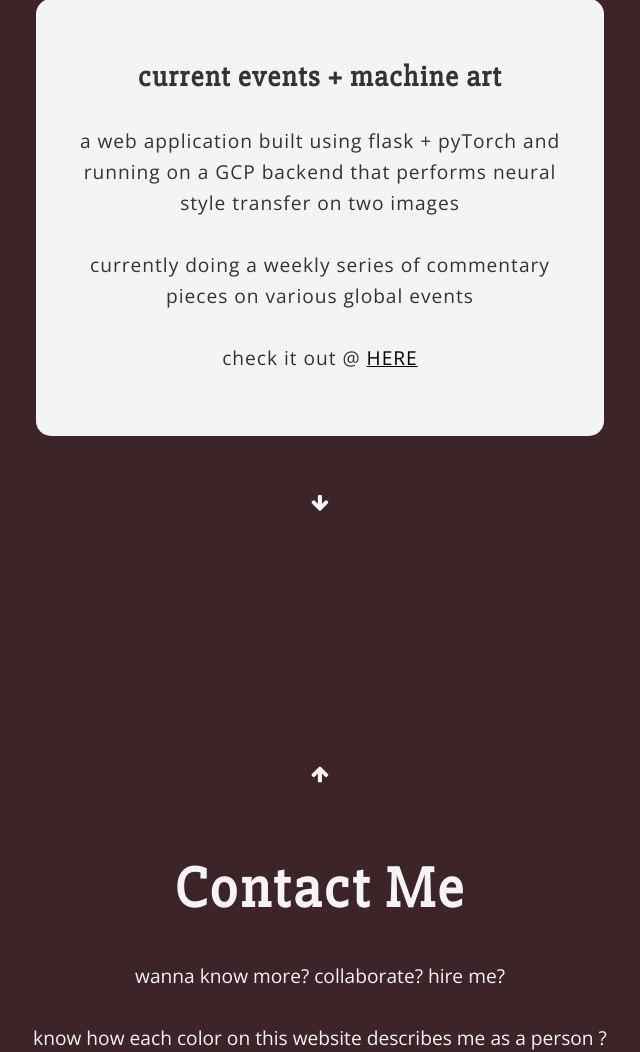
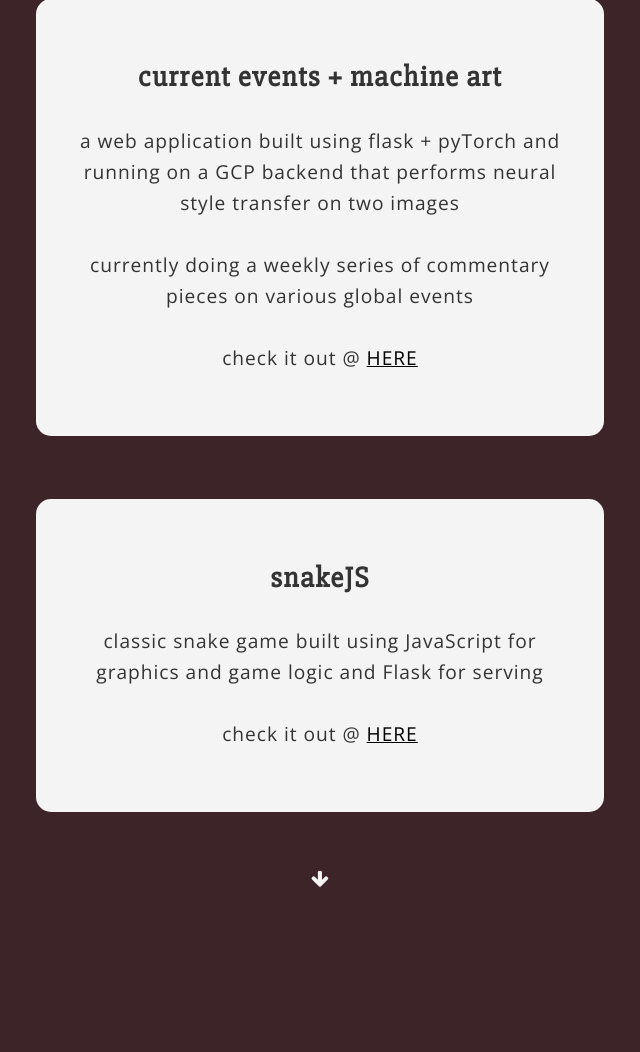
Before and after one commit to a6enez3r/portfolio, a Flask app: page / in a window 1280 px wide. Shown: the part 3132-4184 px from the top of the page, without its empty margins (320-960 px from the left). Run offline with Flask 2, Linux system fonts and the light colour scheme; some libraries are stand-ins or nearby versions.

Commit message:
added snake to  portfolio

```diff
--- a/portfolio/templates/home.html
+++ b/portfolio/templates/home.html
@@ -239,16 +239,19 @@ div.topLeftBorders a:hover:after
 
             </div>
             <div class="box">
-		<h2> current events + machine art </h2>
+            		<h2> current events + machine art </h2>
 
-		<p> a web application built using flask + pyTorch and running on a GCP backend that performs neural style transfer on two images </p>
-		<p> currently doing a weekly series of commentary pieces on various global events </p>
-		<p> check it out @ <a href="https://www.art.abmamo.com">HERE</a></p>
+                <p> a web application built using flask + pyTorch and running on a GCP backend that performs neural style transfer on two images </p>
+                <p> currently doing a weekly series of commentary pieces on various global events </p>
+                <p> check it out @ <a href="https://www.art.abmamo.com">HERE</a></p>
+            </div>
+            <div class="box">
+                <h2> snakeJS </h2>
 
+                <p> classic snake game built using JavaScript for graphics and game logic and Flask for serving </p>
+                <p> check it out @ <a href="https://www.snake.abmamo.com">HERE</a></p>
             </div>
-
         </div>
-
         <p> <a href="#contact"><i class="fa fa-arrow-down" aria-hidden="true" style="color: #f4f4f4"></i></a></p>
     </div>
     <div class="panel" data-color="green" id="contact">
```
